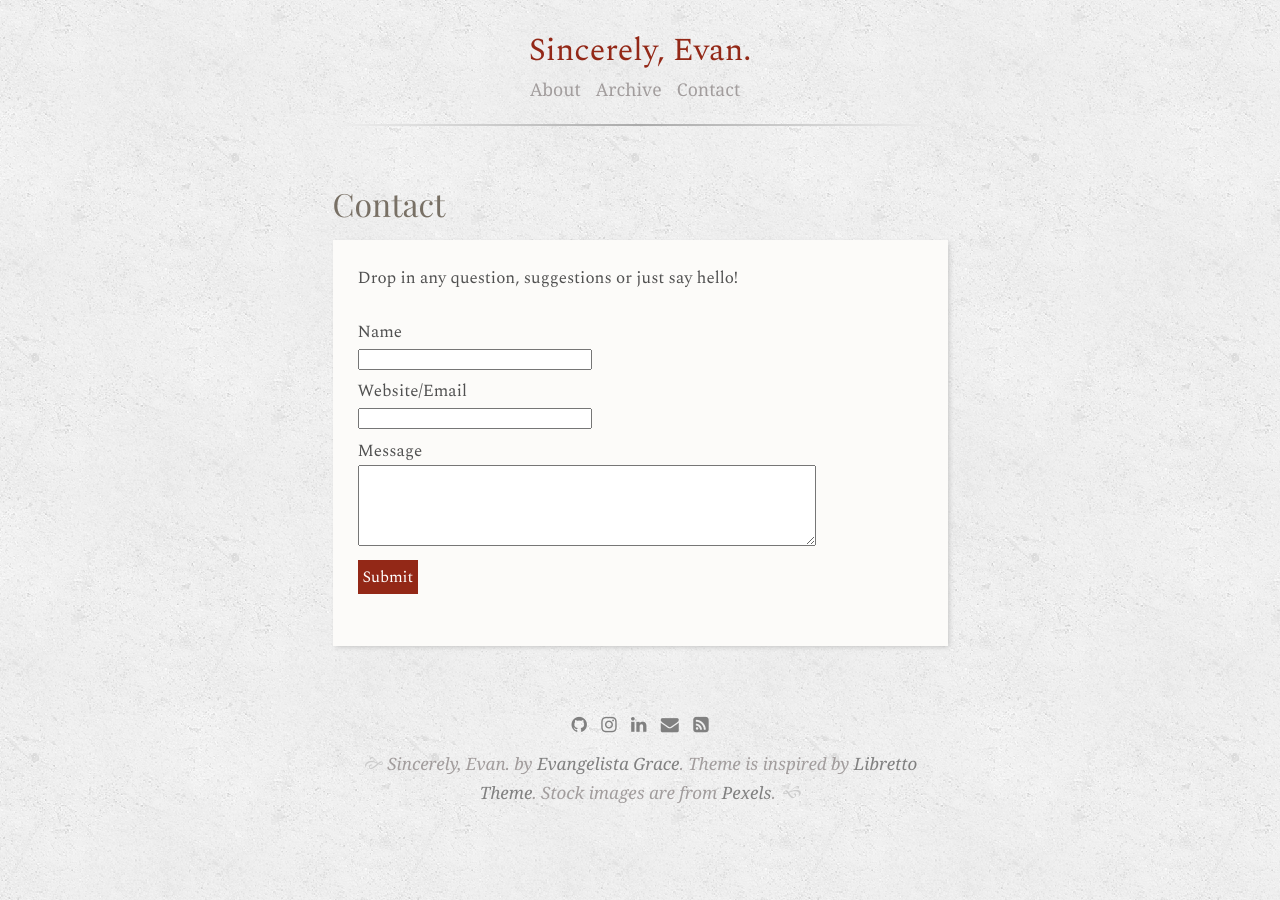
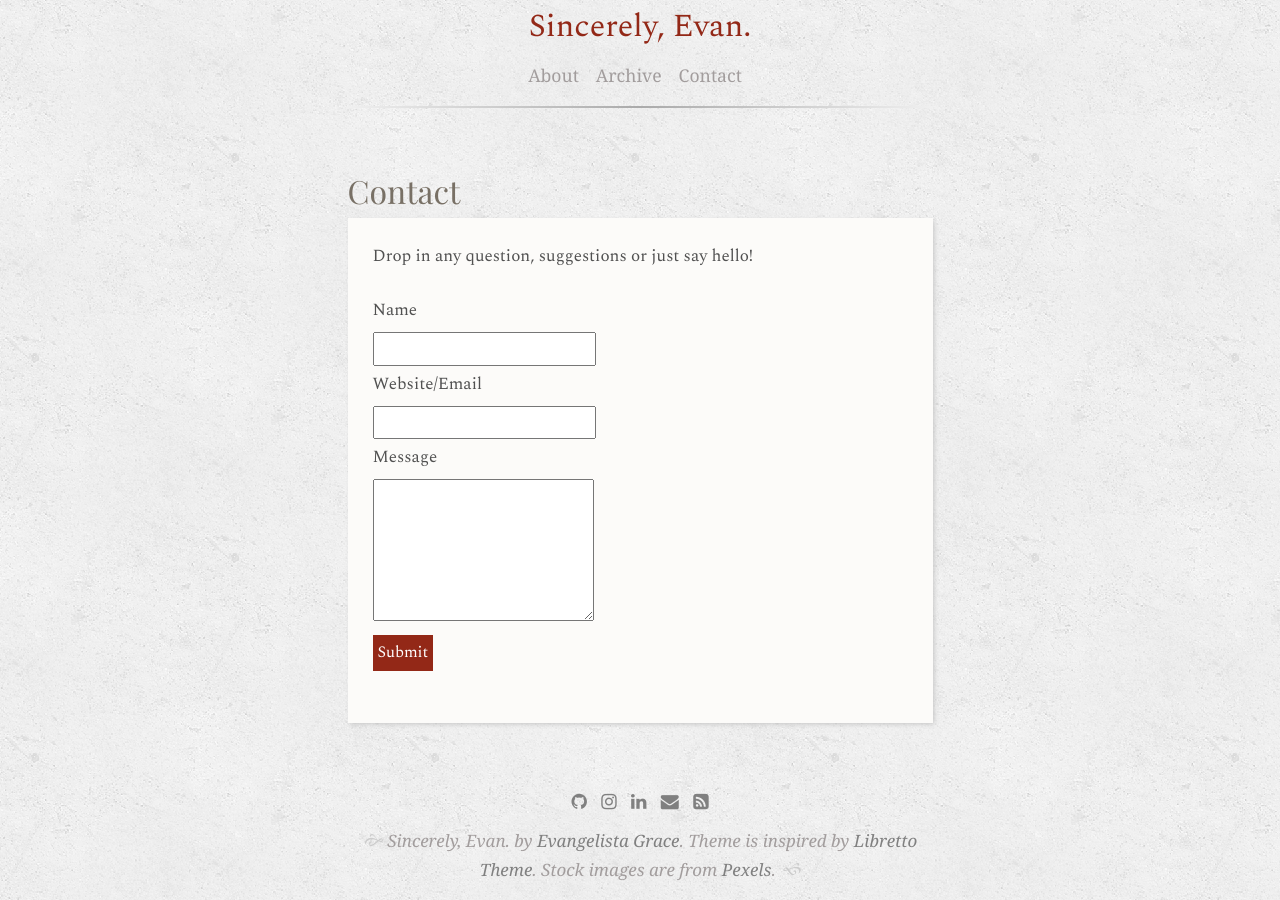
Before and after one commit to evangelistagrace/evangelistagrace.github.io, a Jekyll site: the page built from menu/contact.md, in a window 1280 px wide. Built offline with Jekyll 4.4.1, drawn with Linux system fonts in a browser that asks for light colours; some web fonts are replaced.

Commit message:
added bootstrap for form

```diff
--- a/_includes/head.html
+++ b/_includes/head.html
@@ -11,6 +11,7 @@
   <meta name="viewport" content="width=device-width, initial-scale=1">
   <meta charset="utf-8">
 
+  <link rel="stylesheet" href="https://stackpath.bootstrapcdn.com/bootstrap/4.3.1/css/bootstrap.min.css" integrity="sha384-ggOyR0iXCbMQv3Xipma34MD+dH/1fQ784/j6cY/iJTQUOhcWr7x9JvoRxT2MZw1T" crossorigin="anonymous">
   <link rel="stylesheet" href="{{ site.github.url }}/assets/css/main.css">
   <link rel="stylesheet" href="{{ site.github.url }}/assets/css/syntax.css">
   <!-- Use Atom -->
--- a/menu/contact.md
+++ b/menu/contact.md
@@ -9,17 +9,17 @@
     <form class="contact" name="submit-to-google-sheet">
         <div class="form-group">
             <label for="name">Name</label>
-            <input type="text" id="name" name="name" style="width:40%">
+            <input type="text" id="name" name="name">
         </div>
 
         <div class="form-group">
             <label for="contact">Website/Email</label>
-            <input type="text" id="contact" name="contact" style="width:40%">
+            <input type="text" id="contact" name="contact">
         </div>
 
         <div class="form-group">
             <label for="message">Message</label>
-            <textarea rows="5" name="message" style="width:80%">
+            <textarea rows="5" name="message">
         </textarea>
         </div>
         <button type="submit" name="submit">Submit</button>
```
